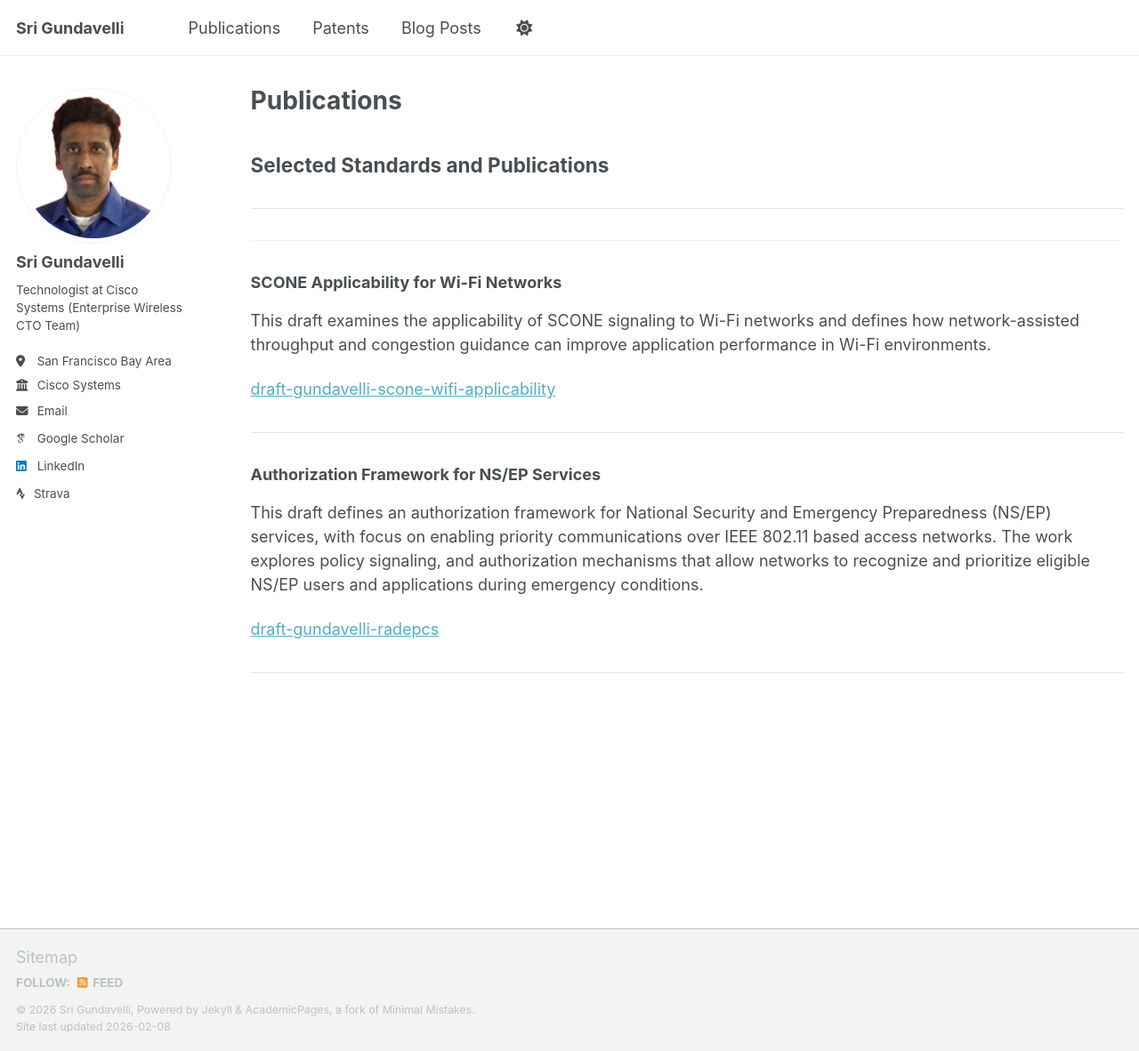
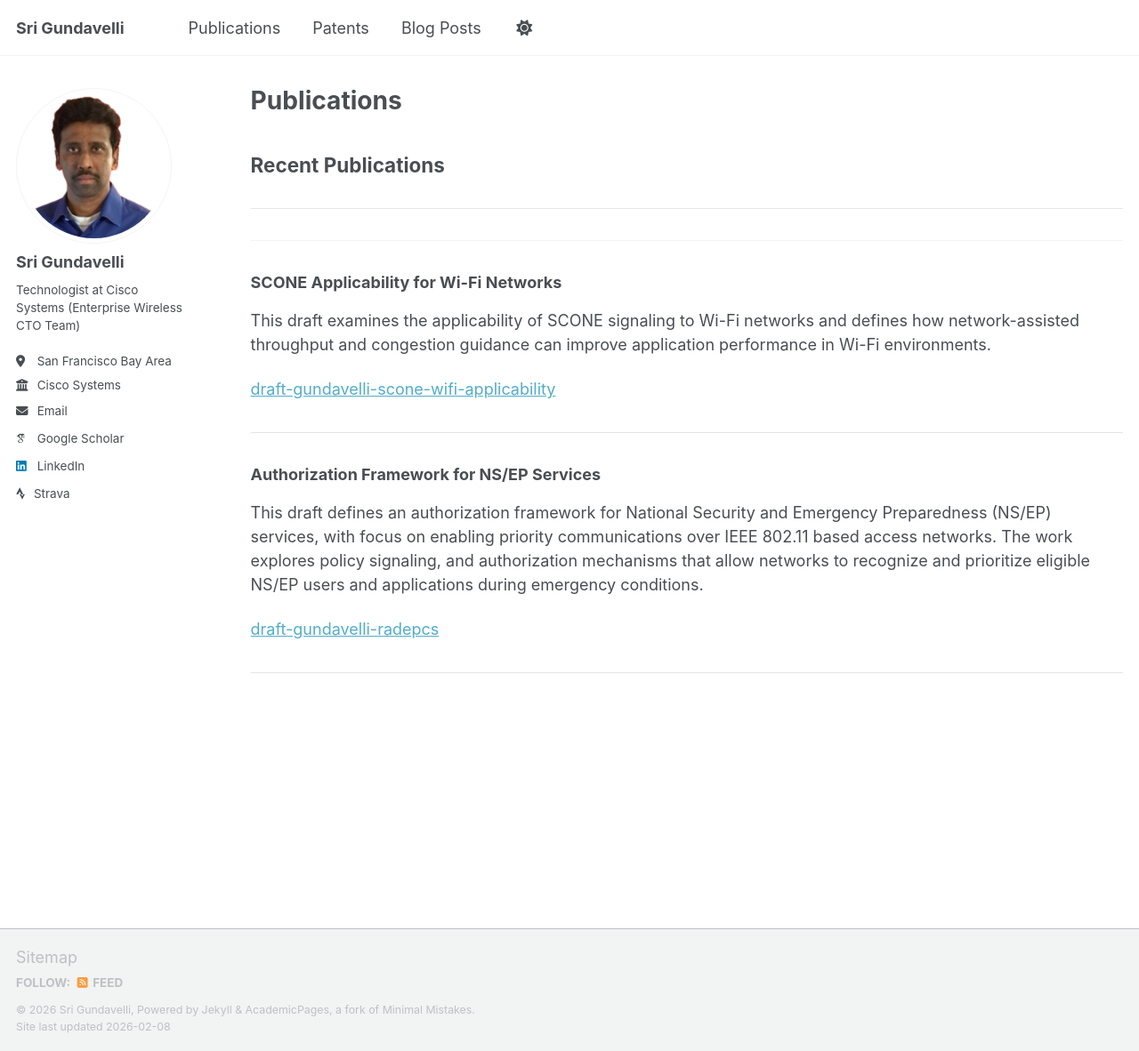
Before and after one commit to srigundavelli/srigundavelli.github.io, a Jekyll site: the page built from _pages/publications.html, in a window 1280 px wide and 1182 px high. Shown: the whole window at 89% size. Built offline with Jekyll 4.4.1, drawn with Linux system fonts in a browser that asks for light colours; some web fonts are replaced; a script that is not in the unit is left out.

Commit message:
Update publications.html

```diff
--- a/_pages/publications.html
+++ b/_pages/publications.html
@@ -5,7 +5,7 @@ permalink: /publications/
 author_profile: true
 ---
 
-<h2>Selected Standards and Publications</h2>
+<h2>Recent Publications</h2>
 <hr style="border:none; border-top:1px solid #e5e5e5; margin:35px 0;">
 
 <!------------------------------------------->
```
